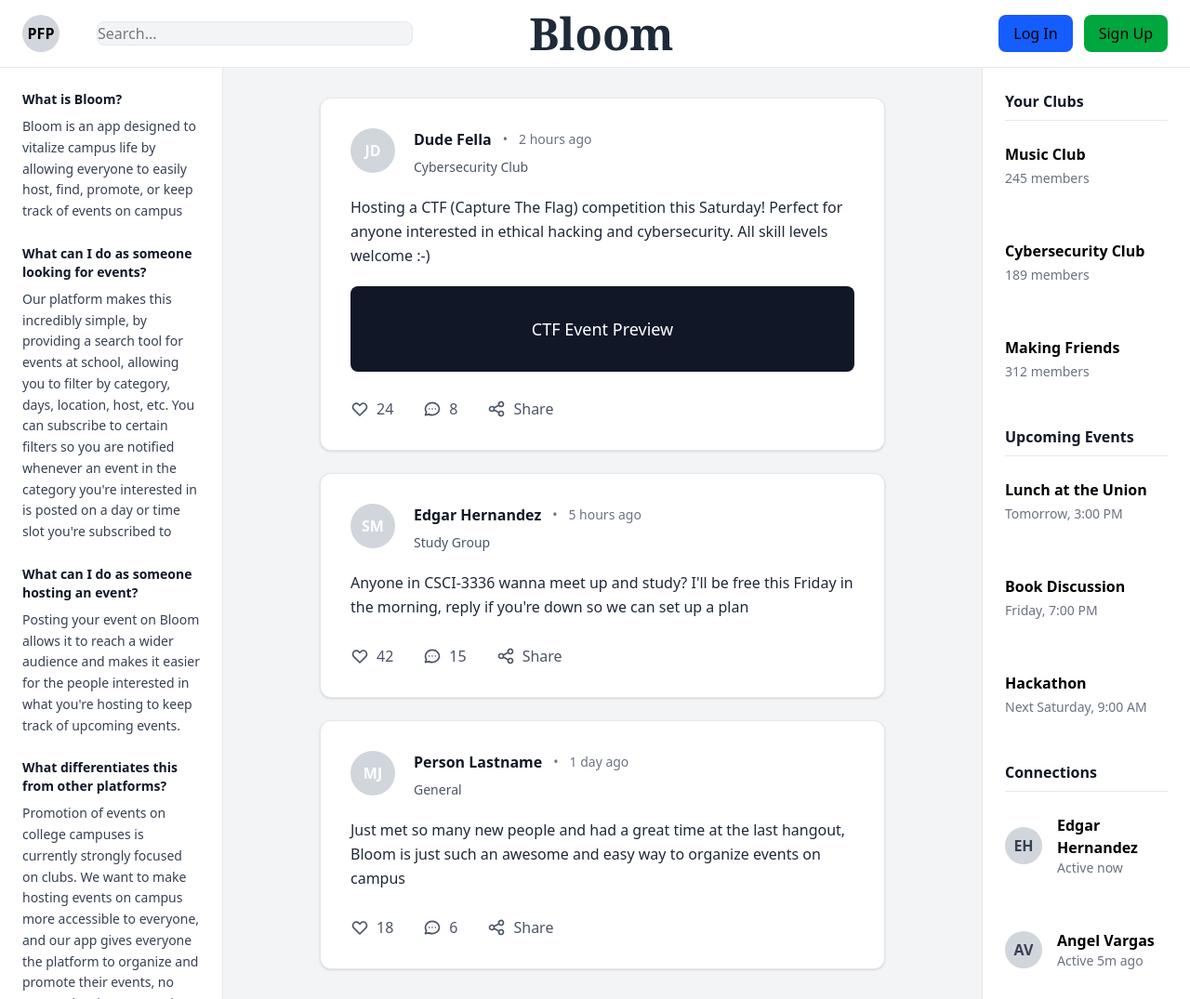
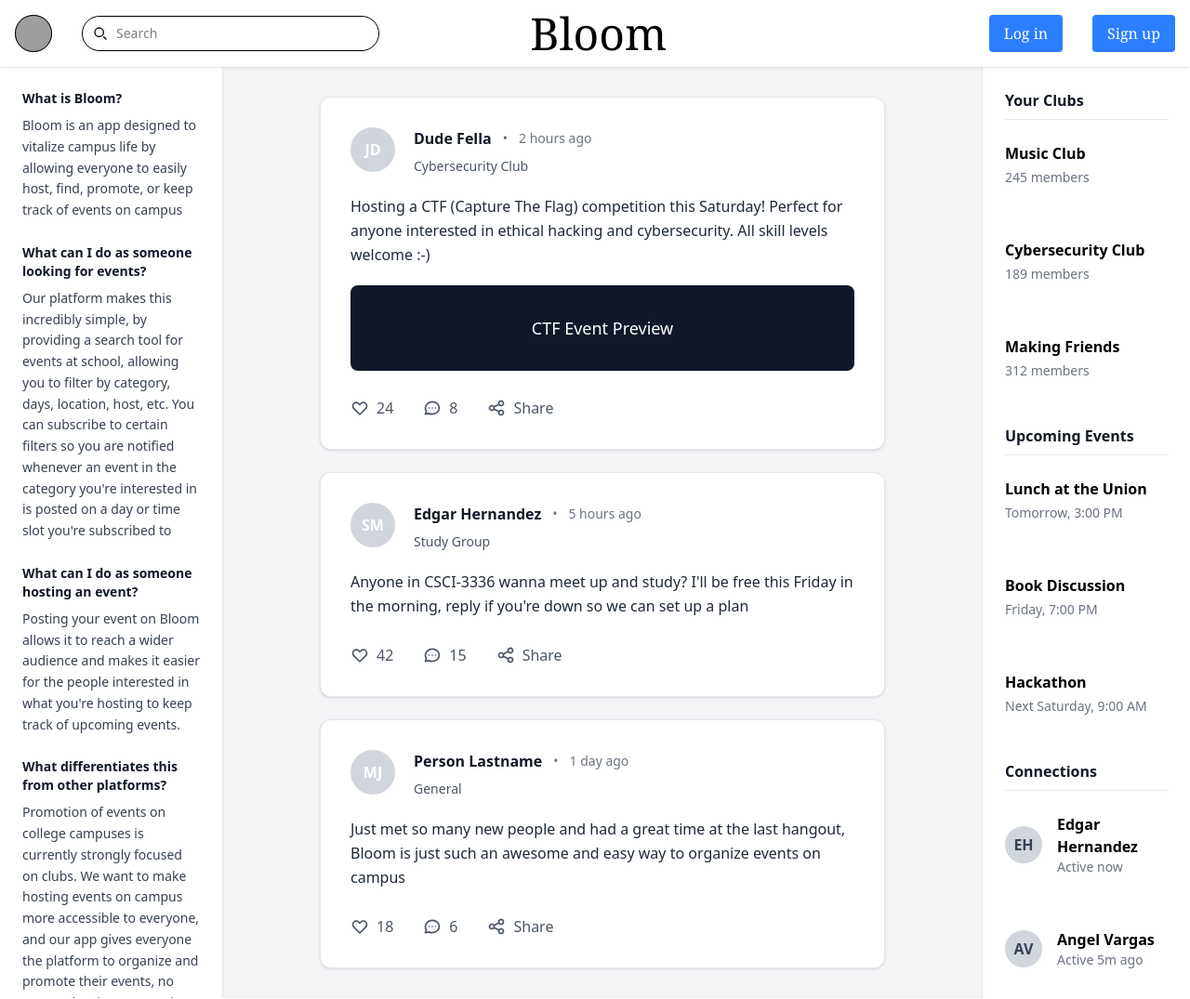
Before and after one commit to AngelAVargas04/SocialLifeApp, a Django app: page / in a window 1280 px wide. Shown: the whole page at 93% size. Run offline with Django 5.2, Linux system fonts and the light colour scheme; some libraries are stand-ins or nearby versions; grey boxes are pictures that could not be loaded.

Commit message:
changed nav bar

```diff
--- a/Bloom/templates/home.html
+++ b/Bloom/templates/home.html
@@ -18,39 +18,34 @@
 </head>
 <body class="bg-gray-100 min-h-screen">
     <!-- NAVIGATION BAR -->
-    <nav class="bg-white border-b border-gray-200 sticky top-0 z-50">
-        <div class="flex items-center justify-center px-6 py-3">
-            <!-- search and pfp i couldnt get pfp to work -->
-            <div class="flex items-center gap-4 flex-1">
-                <div class="w-10 h-10 rounded-full bg-gray-300 flex items-center justify-center text-black font-semibold cursor-pointer hover:bg-gray-400 transition">
-                    PFP
-                </div>
-                <div class="relative flex-1 max-w-md ml-3">
-                    <div class="ml-3">
-                    <input
-                        type="text"
-                        name="q"
-                        id="search"
-                        aria-label="Search events"
-                        placeholder="Search..."
-                        class="w-85 bg-gray-100 rounded-lg border border-gray-200 focus:outline-none focus:ring-2 focus:ring-blue-500 focus:border-transparent"
-                    >
-                    </div>
-                </div>
+      <nav class="relative bg-white py-3 px-4 shadow-sm flex items-center">
+    <button class="relative flex rounded-full mr-4">
+        <img src="https://images.unsplash.com/photo-1472099645785-5658abf4ff4e?ixlib=rb-1.2.1&ixid=eyJhcHBfaWQiOjEyMDd9&auto=format&fit=facearea&facepad=2&w=256&h=256&q=80" alt=""
+          class="size-10 rounded-full bg-gray-800 outline -outline-offset-1" />
+    </button>
+
+    <form class="max-w-xs w-full ms-4">
+        <label for="search" class="block mb-2.5 text-sm font-medium text-heading sr-only ">Search</label>
+        <div class="relative">
+            <div class="absolute inset-y-0 start-0 flex items-center ps-3 pointer-events-none">
+            <svg class="w-4 h-4 text-body" aria-hidden="true" xmlns="http://www.w3.org/2000/svg" width="24" height="24" fill="none" viewBox="0 0 24 24"><path stroke="currentColor" stroke-linecap="round" stroke-width="2" d="m21 21-3.5-3.5M17 10a7 7 0 1 1-14 0 7 7 0 0 1 14 0Z"/></svg>
             </div>
 
-            <!-- bloom logo -->
-            <div class="flex-1 flex justify-center">
-                <h1 class="text-5xl font-serif font-bold text-gray-800">Bloom</h1>
-            </div>
+            <input type="search" id="search"
+          class="rounded-full w-full p-2 ps-9 bg-neutral-secondary-medium border border-default-medium text-heading text-sm **rounded-full** focus:ring-brand focus:border-brand shadow-xs placeholder:text-body"
+          placeholder="Search" required />
 
-            <!-- i couldnt figure out the sign up and log in buttons sorry -->
-            <div class="flex items-center gap-3 flex-1 justify-end">
-                <button class="px-4 py-2 bg-blue-600 text-black rounded-lg hover:bg-blue-700 transition">Log In</button>
-                <button class="px-4 py-2 bg-green-600 text-black rounded-lg hover:bg-green-700 transition">Sign Up</button>
-            </div>
         </div>
-    </nav>
+    </form>
+
+    <div class="flex-1 text-center mr-38">
+        <h1 class="text-5xl font-serif">Bloom</h1>
+    </div>
+
+    <button class=" ms-8 bg-blue-500 hover:bg-blue-700 text-white font-serif py-2 px-4 rounded">Log in</button>
+    <button class=" ms-8 bg-blue-500 hover:bg-blue-700 text-white font-serif py-2 px-4 rounded">Sign up</button>
+
+</nav>
 
     <!-- MAIN LAYOUT -->
     <div class="flex h-[calc(100vh-64px)] overflow-hidden">
--- a/Bloom/theme/static/css/dist/styles.css
+++ b/Bloom/theme/static/css/dist/styles.css
@@ -26,6 +26,7 @@
     --color-black: #000;
     --color-white: #fff;
     --spacing: 0.25rem;
+    --container-xs: 20rem;
     --container-md: 28rem;
     --container-2xl: 42rem;
     --text-sm: 0.875rem;
@@ -199,11 +200,25 @@
   }
 }
 @layer utilities {
+  .pointer-events-none {
+    pointer-events: none;
+  }
   .collapse {
     visibility: collapse;
   }
   .visible {
     visibility: visible;
+  }
+  .sr-only {
+    position: absolute;
+    width: 1px;
+    height: 1px;
+    padding: 0;
+    margin: -1px;
+    overflow: hidden;
+    clip-path: inset(50%);
+    white-space: nowrap;
+    border-width: 0;
   }
   .absolute {
     position: absolute;
@@ -219,6 +234,12 @@
   }
   .sticky {
     position: sticky;
+  }
+  .inset-y-0 {
+    inset-block: calc(var(--spacing) * 0);
+  }
+  .start-0 {
+    inset-inline-start: calc(var(--spacing) * 0);
   }
   .top-0 {
     top: calc(var(--spacing) * 0);
@@ -257,11 +278,26 @@
   .mx-auto {
     margin-inline: auto;
   }
+  .ms-4 {
+    margin-inline-start: calc(var(--spacing) * 4);
+  }
+  .ms-8 {
+    margin-inline-start: calc(var(--spacing) * 8);
+  }
+  .mr-4 {
+    margin-right: calc(var(--spacing) * 4);
+  }
+  .mr-38 {
+    margin-right: calc(var(--spacing) * 38);
+  }
   .mb-1 {
     margin-bottom: calc(var(--spacing) * 1);
   }
   .mb-2 {
     margin-bottom: calc(var(--spacing) * 2);
+  }
+  .mb-2\.5 {
+    margin-bottom: calc(var(--spacing) * 2.5);
   }
   .mb-4 {
     margin-bottom: calc(var(--spacing) * 4);
@@ -302,6 +338,13 @@
   .table-cell {
     display: table-cell;
   }
+  .size-10 {
+    width: calc(var(--spacing) * 10);
+    height: calc(var(--spacing) * 10);
+  }
+  .h-4 {
+    height: calc(var(--spacing) * 4);
+  }
   .h-5 {
     height: calc(var(--spacing) * 5);
   }
@@ -320,6 +363,9 @@
   .min-h-screen {
     min-height: 100vh;
   }
+  .w-4 {
+    width: calc(var(--spacing) * 4);
+  }
   .w-5 {
     width: calc(var(--spacing) * 5);
   }
@@ -332,11 +378,17 @@
   .w-85 {
     width: calc(var(--spacing) * 85);
   }
+  .w-full {
+    width: 100%;
+  }
   .max-w-2xl {
     max-width: var(--container-2xl);
   }
   .max-w-md {
     max-width: var(--container-md);
+  }
+  .max-w-xs {
+    max-width: var(--container-xs);
   }
   .min-w-0 {
     min-width: calc(var(--spacing) * 0);
@@ -443,6 +495,9 @@
   .border-gray-200 {
     border-color: var(--color-gray-200);
   }
+  .bg-blue-500 {
+    background-color: var(--color-blue-500);
+  }
   .bg-blue-600 {
     background-color: var(--color-blue-600);
   }
@@ -455,6 +510,9 @@
   .bg-gray-300 {
     background-color: var(--color-gray-300);
   }
+  .bg-gray-800 {
+    background-color: var(--color-gray-800);
+  }
   .bg-gray-900 {
     background-color: var(--color-gray-900);
   }
@@ -463,6 +521,9 @@
   }
   .bg-white {
     background-color: var(--color-white);
+  }
+  .p-2 {
+    padding: calc(var(--spacing) * 2);
   }
   .p-6 {
     padding: calc(var(--spacing) * 6);
@@ -484,6 +545,12 @@
   }
   .py-3 {
     padding-block: calc(var(--spacing) * 3);
+  }
+  .ps-3 {
+    padding-inline-start: calc(var(--spacing) * 3);
+  }
+  .ps-9 {
+    padding-inline-start: calc(var(--spacing) * 9);
   }
   .pt-2 {
     padding-top: calc(var(--spacing) * 2);
@@ -576,6 +643,17 @@
   .shadow-sm {
     --tw-shadow: 0 1px 3px 0 var(--tw-shadow-color, rgb(0 0 0 / 0.1)), 0 1px 2px -1px var(--tw-shadow-color, rgb(0 0 0 / 0.1));
     box-shadow: var(--tw-inset-shadow), var(--tw-inset-ring-shadow), var(--tw-ring-offset-shadow), var(--tw-ring-shadow), var(--tw-shadow);
+  }
+  .shadow-xs {
+    --tw-shadow: 0 1px 2px 0 var(--tw-shadow-color, rgb(0 0 0 / 0.05));
+    box-shadow: var(--tw-inset-shadow), var(--tw-inset-ring-shadow), var(--tw-ring-offset-shadow), var(--tw-ring-shadow), var(--tw-shadow);
+  }
+  .outline {
+    outline-style: var(--tw-outline-style);
+    outline-width: 1px;
+  }
+  .-outline-offset-1 {
+    outline-offset: calc(1px * -1);
   }
   .blur {
     --tw-blur: blur(8px);
@@ -754,6 +832,11 @@
   inherits: false;
   initial-value: 0 0 #0000;
 }
+@property --tw-outline-style {
+  syntax: "*";
+  inherits: false;
+  initial-value: solid;
+}
 @property --tw-blur {
   syntax: "*";
   inherits: false;
@@ -834,6 +917,7 @@
       --tw-ring-offset-width: 0px;
       --tw-ring-offset-color: #fff;
       --tw-ring-offset-shadow: 0 0 #0000;
+      --tw-outline-style: solid;
       --tw-blur: initial;
       --tw-brightness: initial;
       --tw-contrast: initial;
```
